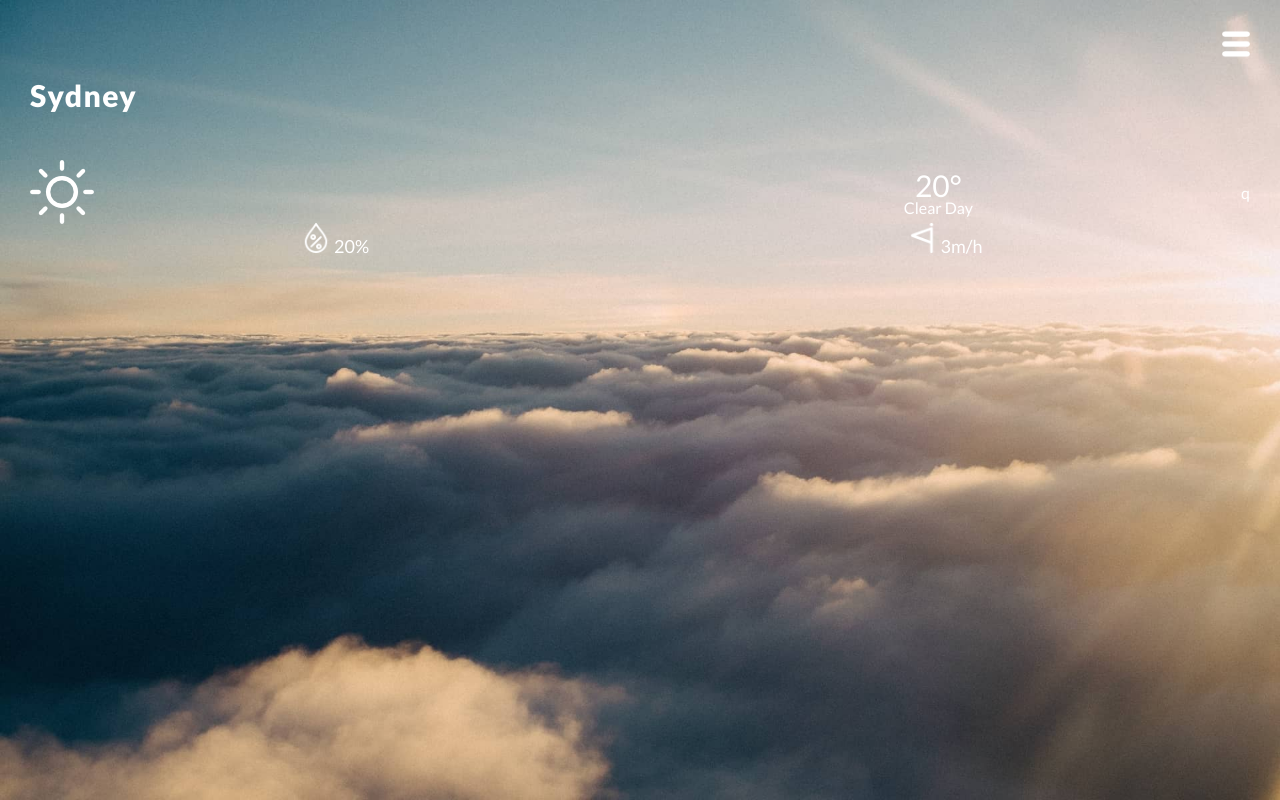
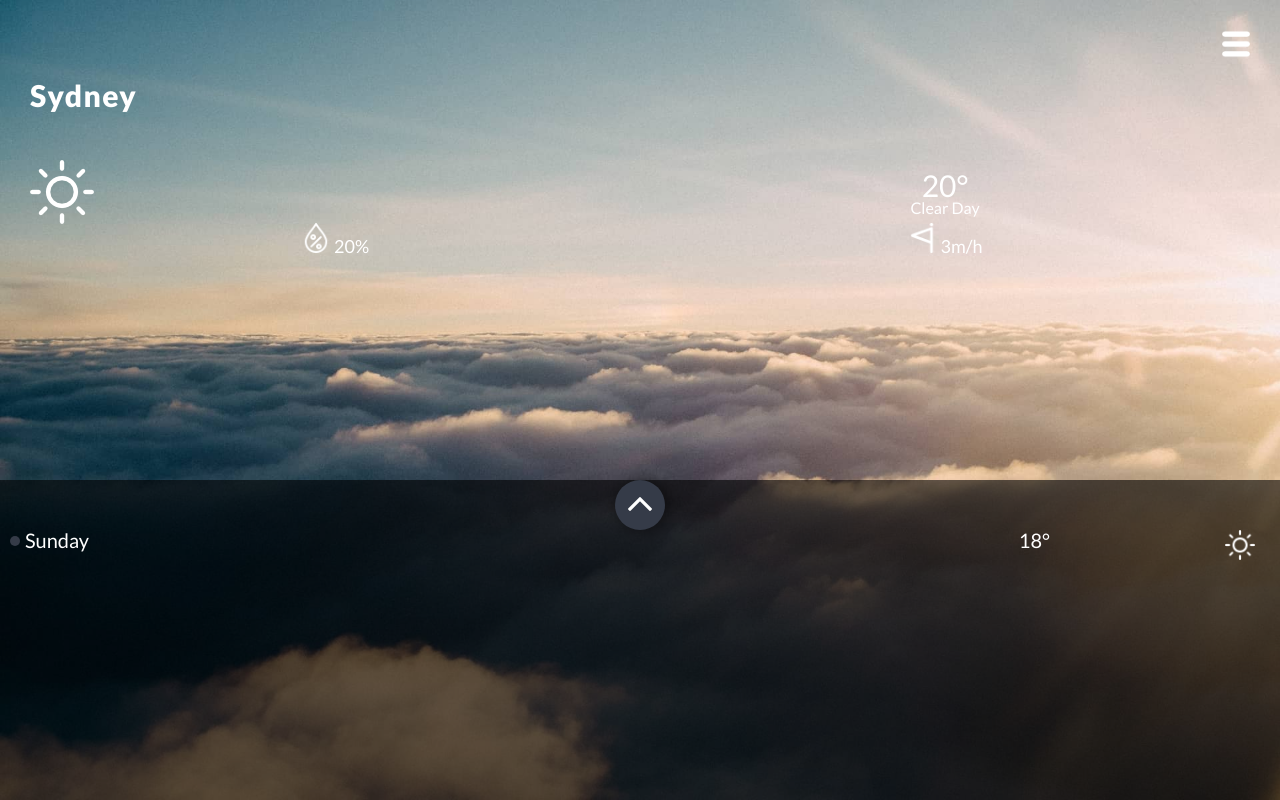
Before and after one commit to ashpremecode/WeatherApp, a PHP site: page / in a window 1280 px wide. Run offline with PHP 8.4, Linux system fonts and the light colour scheme.

Commit message:
added daily weather forecast

```diff
--- a/index.html
+++ b/index.html
@@ -17,7 +17,8 @@
 		<button id="open-menu-btn" class="ripple">
 			<img class="icon-sm-28" src="assets/images/icons/menu.png">
 		</button>
-		<!-- Current Weather Sextion -->
+
+		<!-- Main Panel -->
 		<section id="current-day-weather-containter">
 			<h1 class="location-label">Sydney</h1>
 			<div class="flex-container" id="temperature-summary-container">
@@ -27,19 +28,51 @@
 				<div>
 					<h1 id="degrees-label">20&#176;</h1>
 					<p id="summary-label">Clear Day</p>
-				</div>q
+				</div>
 			</div>
+			<!-- Current Weather Section -->
 			<div class="flex-container" id="humidity-wind-container">
+				<!-- Humidity -->
 				<div>
 					<img class="icon-sm-30" src="assets/images/icons/humidity.png" alt="">
 					<span>20%</span>
 				</div>
+				<!-- Wind -->
 				<div>
 					<img class="icon-sm-30" src="assets/images/icons/wind-speed-flag.png" alt="">
 					<span>3m/h</span>
 				</div>
 			</div>
 		</section>
+
+		<!-- Lower Panel -->
+		<section class="lower-panel">
+			<button id="toggle-hourly-weather" class="ripple center_x">
+				<img src="assets/images/icons/up-arrow.png">
+			</button>
+
+		<!-- Lower Panel -->
+		<div id="daily-weather-wrapper" class="lower-panel-body">
+			<div class="flex-container weather-box current-day-of-the-week">
+				<div>
+					<h1>Sunday</h1>
+				</div>
+				<div class="flex-container">
+				<div>
+					<p>18&#176;</p>
+				</div>
+				<div>
+					<img class="icon-sm-30" src="assets/images/summary-icons/clear-day-white.png" alt="">
+				</div>
+				</div>
+			</div>
+
+
+		</div>
+
+		</section>
+
+
 	</main>
 	<script type="text/javascript" src="script/app.js"></script>
 </body>
--- a/style/style.css
+++ b/style/style.css
@@ -237,3 +237,62 @@ letter-spacing: 1.3px;
 #humidity-wind-container > div span {
 	font-size: 18px;
 }
+
+/* ================================ Lower Panel ================================ */
+
+.lower-panel {
+	width: 100%;
+	height: 40%;
+	position: relative;
+	color: #FFF;
+	font-size: 20px;
+}
+
+.lower-panel-body {
+	height: 100%;
+	width: 100%;
+	padding: 50px 25px;
+	overflow-y: scroll;
+}
+
+#toggle-hourly-weather {
+	background-color: #353B48;
+	border-radius: 100%;
+	width: 50px;
+	height: 50px;
+	box-shadow: 3px 0px 14px 2px rgba(000, 000, 000, 0.4);
+	z-index: 3;
+	position: absolute;
+	transform: translate(-50% -50%);
+}
+
+.weather-box {
+	position: relative;
+	margin-bottom: 15px;
+}
+
+.weather-box > div:last-child {
+	text-align: right;
+}
+
+.weather-box > div:last-child > div:last-child {
+	flex: 0.5 0.5 0;
+}
+
+.current-day-of-the-week::before {
+	content: "";
+	display: block;
+	position: absolute;
+	width: 10px;
+	height: 10px;
+	border-radius: 100%;
+	background-color: #353B48;
+	left: -15px;
+	top: calc(50% - 5px);
+	transform: translateY(-50%);
+}
+/* ================================ Daily Weather Panel ================================ */
+
+#daily-weather-wrapper {
+	background-color: rgba(000, 000, 000, 0.6);
+}
```
